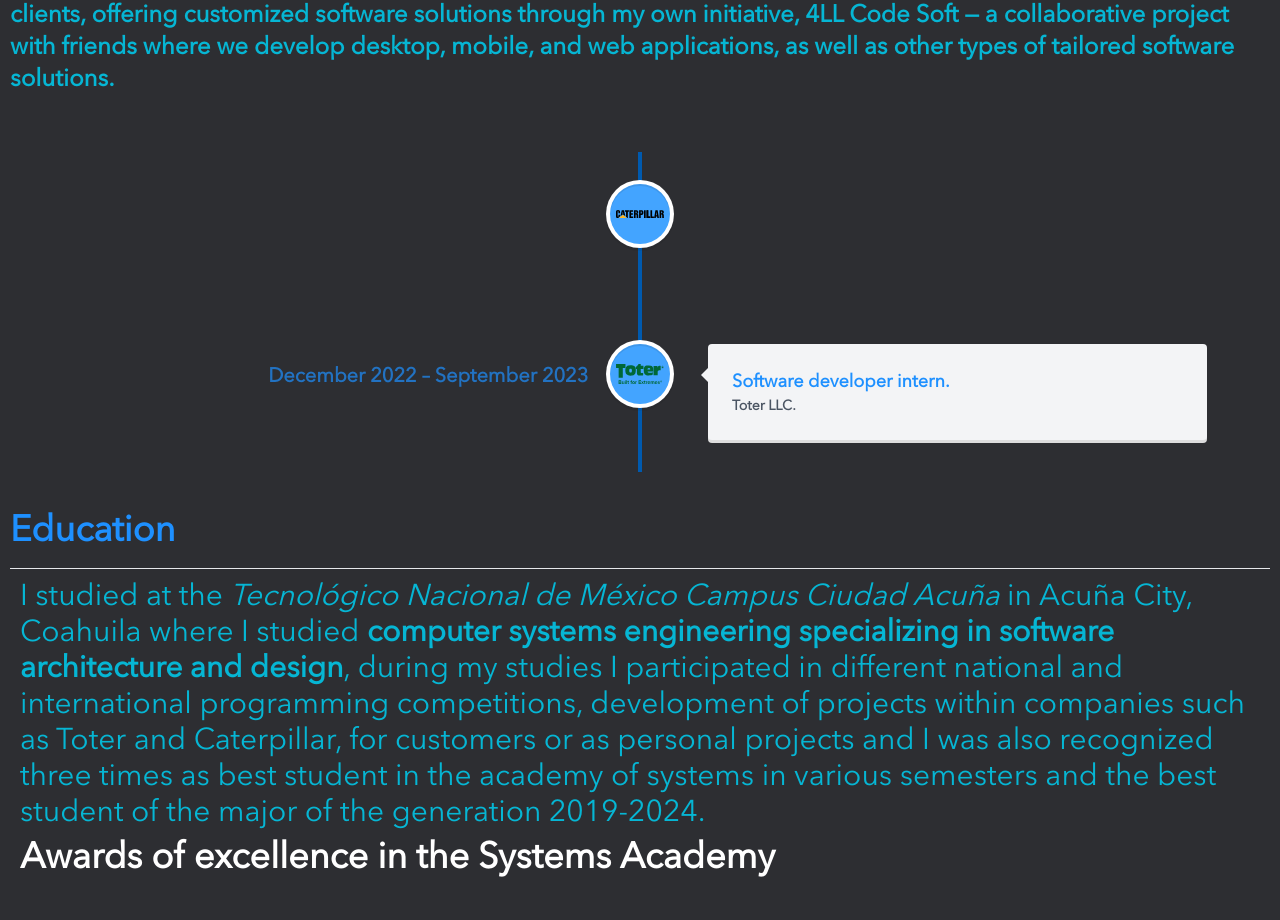
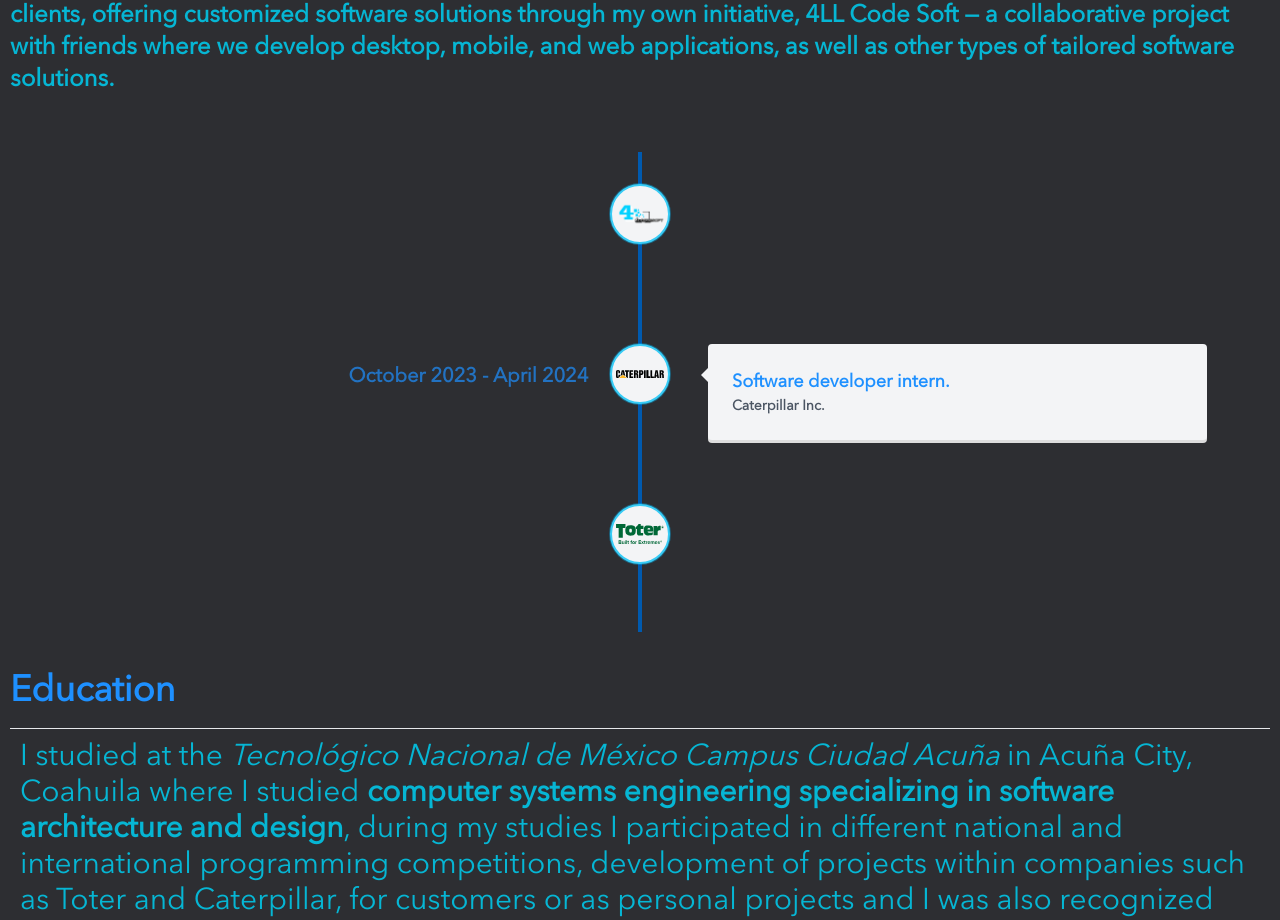
Before and after one commit to AlejandroMtz10/AlejandroDev, a React (Vite) app: page /AlejandroDev/AboutMe in a window 1280 px wide. Shown: the part 2445-3365 px from the top of the page. Built offline with nearby package versions, Linux system fonts and the light colour scheme.

Commit message:
Update the timeline.jsx and jobs.json

```diff
--- a/src/components/Timeline/Timeline.jsx
+++ b/src/components/Timeline/Timeline.jsx
@@ -13,7 +13,12 @@ const Timeline = ({ jobs }) => {
                         key={index}
                         className="vertical-timeline-element--work"
                         date={<h3 className="text-xl font-bold">{job.time}</h3>}
-                        iconStyle={{ background: "#43a4ff", color: "#fff" }}
+                        iconStyle={{
+                            background: "#F3F4F6",
+                            color: "#039aff",
+                            border: "2px solid rgb(55, 204, 246)",
+                            boxShadow: "0 0 0 1px #03bcff60"
+                        }}
                         icon={
                             <div className="w-full h-full flex items-center justify-center">
                                 <img
--- a/src/json/jobs.json
+++ b/src/json/jobs.json
@@ -1,5 +1,10 @@
 [
     {
+        "job":"Software engineer.",
+        "time":"May 2024 - Current",
+        "company":"4LL Code Soft.",
+        "logo":"companies/4ll_code_soft.png"
+    },{
         "job":"Software developer intern.",
         "time":"October 2023 - April 2024",
         "company":"Caterpillar Inc.",
```
Also changed, not shown: public/companies/4ll_code_soft.png (added).
